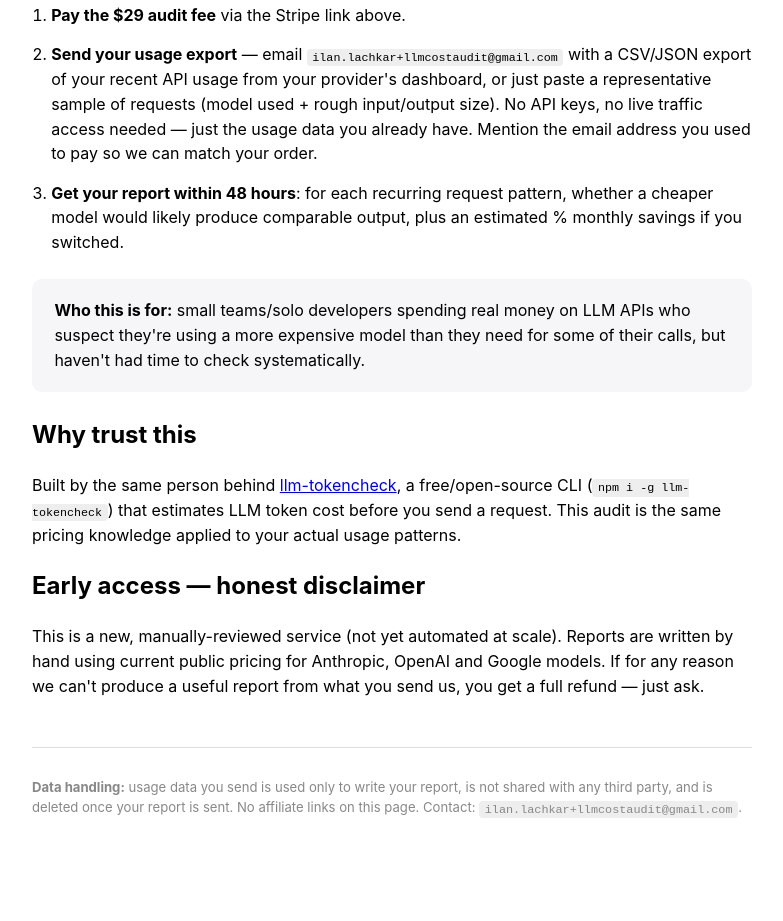
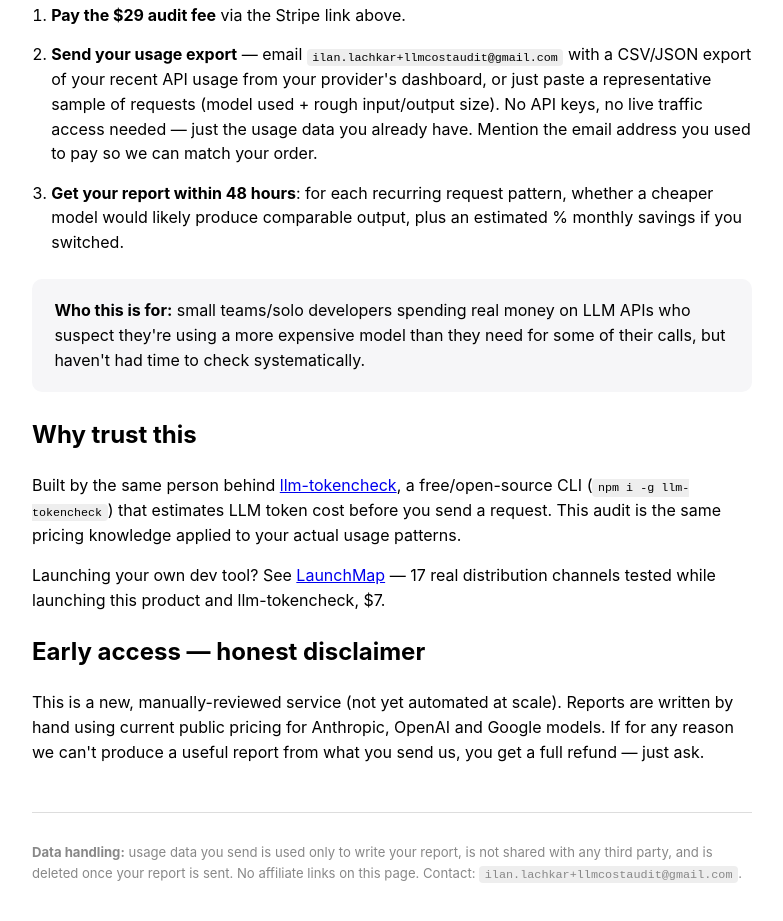
Before and after one commit to ilan-lachkar/llm-cost-audit, a plain HTML site: page index.html in a window 1280 px wide. Shown: the part 447-1368 px from the top of the page, without its empty margins (248-1031 px from the left). Before the commit the page ends 1343 px from the top, so only its background shows below. Drawn offline with Linux system fonts and the light colour scheme.

Commit message:
Cross-promotion: mention LaunchMap report

```diff
--- a/index.html
+++ b/index.html
@@ -63,6 +63,10 @@
   (<code>npm i -g llm-tokencheck</code>) that estimates LLM token cost before you send a request. This audit
   is the same pricing knowledge applied to your actual usage patterns.</p>
 
+<p>Launching your own dev tool? See
+  <a href="https://ilan-lachkar.github.io/launchmap/">LaunchMap</a> — 17 real distribution
+  channels tested while launching this product and llm-tokencheck, $7.</p>
+
 <h2>Early access — honest disclaimer</h2>
 <p>This is a new, manually-reviewed service (not yet automated at scale). Reports are written by hand using
 current public pricing for Anthropic, OpenAI and Google models. If for any reason we can't produce a useful
```
